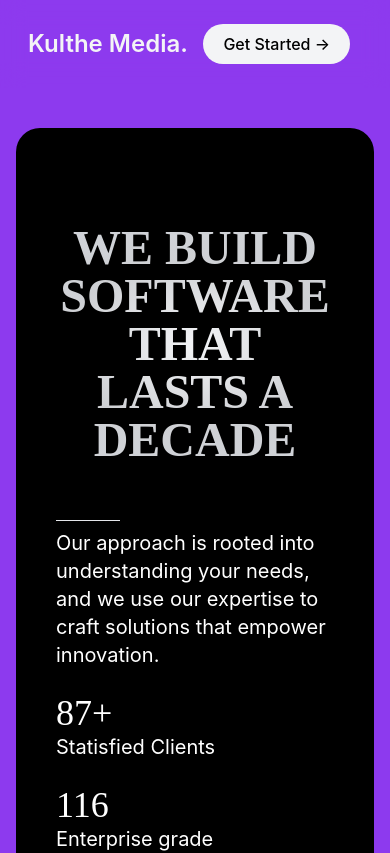
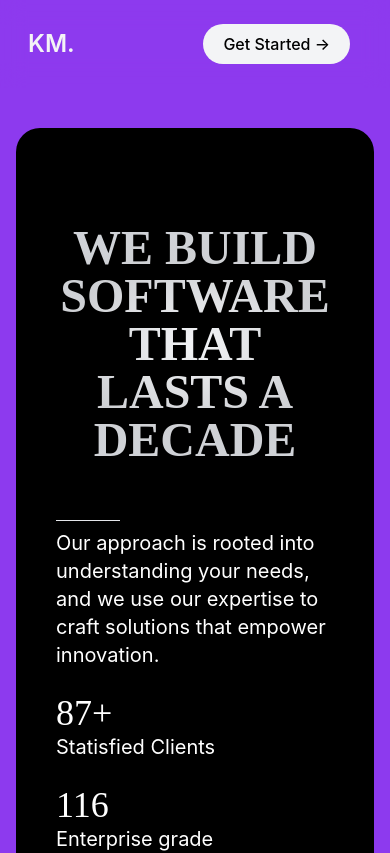
Before and after one commit to kultheco/kulthemedia-web, a React (Create React App) app: page / in a window 390 px wide. Shown: the top 853 px of the page. Built offline with nearby package versions, Linux system fonts and the light colour scheme.

Commit message:
make logo superr

```diff
--- a/src/components/common/Navbar.jsx
+++ b/src/components/common/Navbar.jsx
@@ -27,8 +27,11 @@ const Navbar = () => {
         className={`flex  items-center justify-between lg:mx-10 md:mx-6 xl:mx-12 px-4 ${navPaddingClass} transition-all duration-300 ease-in-out`}
       >
         <a href="/" className="flex items-center">
-          <span className="self-center text-2xl lg:text-4xl font-semibold whitespace-nowrap text-gray-100">
+          <span className="self-center hidden md:inline text-2xl lg:text-4xl font-semibold whitespace-nowrap text-gray-100">
             Kulthe Media.
+          </span>
+          <span className="self-center inline md:hidden text-2xl lg:text-4xl font-semibold whitespace-nowrap text-gray-100">
+            KM.
           </span>
         </a>
         <div className="flex md:order-2">
```
